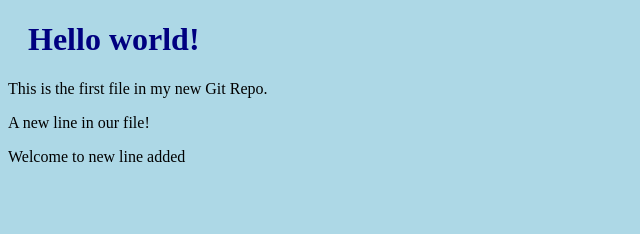
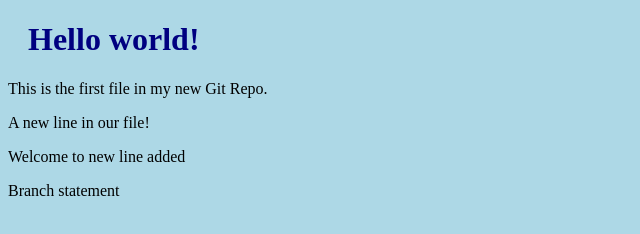
Before and after one commit to shpatil102/myproject, a plain HTML site: page index.html in a window 1280 px wide. Shown: the whole page, without its empty margins (0-640 px from the left). Drawn offline with Linux system fonts and the light colour scheme.

Commit message:
added new line in Branch

```diff
--- a/index.html
+++ b/index.html
@@ -10,5 +10,6 @@
 <p>This is the first file in my new Git Repo.</p>
 <p>A new line in our file!</p>
 <p>Welcome to new line added</p>
+<p>Branch statement</p>
 </body>
 </html>
```
